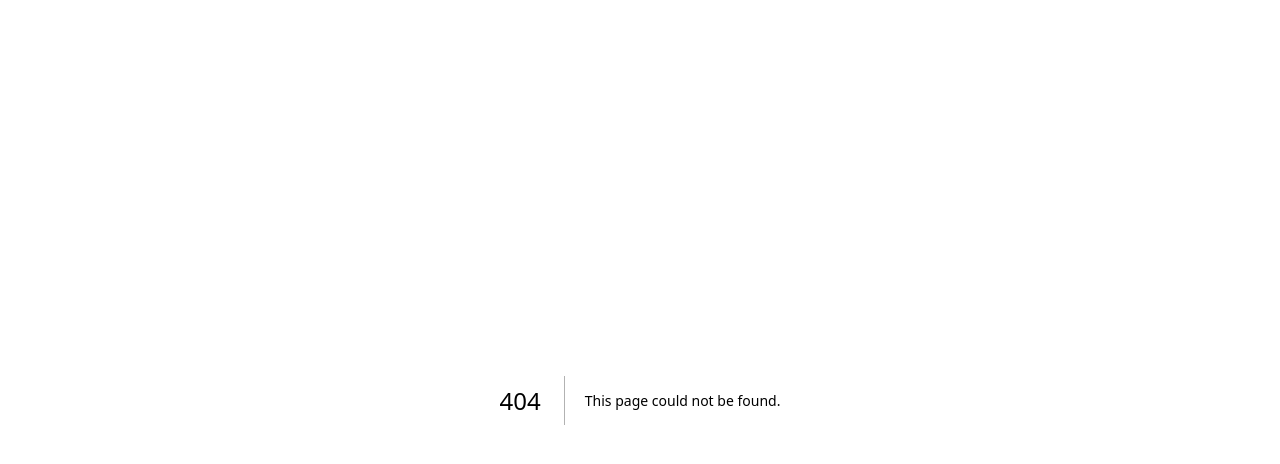
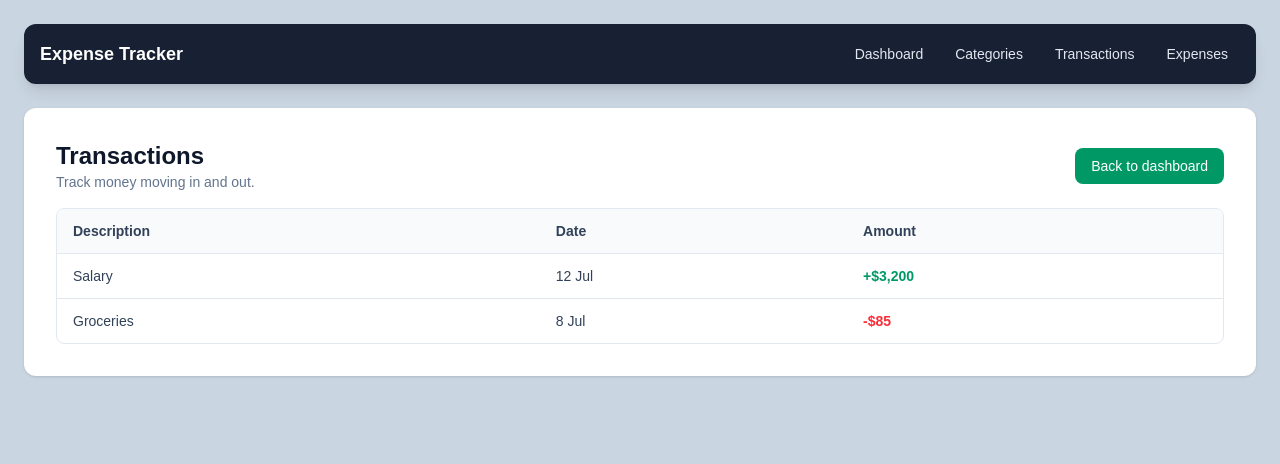
Before and after one commit to kennzuki/saas-expense-tracker, a Next.js app: page /transactions in a window 1280 px wide. Before the commit this address had no page. Shown: the top 464 px of the page. Built offline with nearby package versions, Linux system fonts and the light colour scheme.

Commit message:
feat:navbar and categories,transactions and expenses initial ui

```diff
--- /dev/null
+++ b/app/categories/page.tsx
@@ -0,0 +1,38 @@
+import Link from "next/link";
+import { Navbar } from "../components/navbar";
+
+export default function CategoriesPage() {
+  return (
+    <div className="min-h-screen bg-slate-300 p-6">
+      <div className="mx-auto max-w-7xl">
+        <Navbar />
+
+        <div className="rounded-xl bg-white p-8 shadow">
+          <div className="mb-4 flex items-center justify-between">
+            <div>
+              <h1 className="text-2xl font-semibold text-slate-900">Categories</h1>
+              <p className="text-sm text-slate-500">Organize your spending by category.</p>
+            </div>
+            <Link href="/dashboard" className="rounded-lg bg-emerald-600 px-4 py-2 text-sm font-medium text-white hover:bg-emerald-700">
+              Back to dashboard
+            </Link>
+          </div>
+
+          <div className="grid gap-4 md:grid-cols-3">
+            {[
+              { name: "Food", amount: "$320" },
+              { name: "Travel", amount: "$180" },
+              { name: "Entertainment", amount: "$95" },
+            ].map((category) => (
+              <div key={category.name} className="rounded-lg border border-slate-200 p-4">
+                <h2 className="font-semibold text-slate-900">{category.name}</h2>
+                <p className="mt-2 text-sm text-slate-500">Spent this month</p>
+                <p className="text-2xl font-bold text-emerald-600">{category.amount}</p>
+              </div>
+            ))}
+          </div>
+        </div>
+      </div>
+    </div>
+  );
+}
--- /dev/null
+++ b/app/components/navbar.tsx
@@ -0,0 +1,32 @@
+import Link from "next/link";
+
+const links = [
+  { href: "/dashboard", label: "Dashboard" },
+  { href: "/categories", label: "Categories" },
+  { href: "/transactions", label: "Transactions" },
+  { href: "/expenses", label: "Expenses" },
+];
+
+export function Navbar() {
+  return (
+    <nav className="mb-6 rounded-xl bg-slate-900/95 px-4 py-3 shadow-lg">
+      <div className="mx-auto flex max-w-7xl flex-wrap items-center justify-between gap-3">
+        <Link href="/dashboard" className="text-lg font-semibold text-white">
+          Expense Tracker
+        </Link>
+
+        <div className="flex flex-wrap gap-2">
+          {links.map(({ href, label }) => (
+            <Link
+              key={href}
+              href={href}
+              className="rounded-lg px-3 py-2 text-sm font-medium text-slate-200 transition hover:bg-slate-800 hover:text-white"
+            >
+              {label}
+            </Link>
+          ))}
+        </div>
+      </div>
+    </nav>
+  );
+}
--- a/app/dashboard/page.tsx
+++ b/app/dashboard/page.tsx
@@ -4,11 +4,13 @@ import {
   TrendingUp,
   Wallet,
 } from "lucide-react";
+import { Navbar } from "../components/navbar";
 
 export default function DashboardPage() {
   return (
     <div className="min-h-screen bg-slate-300 p-6">
       <div className="mx-auto max-w-7xl space-y-6">
+        <Navbar />
         <div className="flex items-center justify-between">
           <div>
             <h1 className="text-3xl text-green-500 font-bold">Dashboard</h1>
--- /dev/null
+++ b/app/expenses/page.tsx
@@ -0,0 +1,40 @@
+import Link from "next/link";
+import { Navbar } from "../components/navbar";
+
+export default function ExpensesPage() {
+  return (
+    <div className="min-h-screen bg-slate-300 p-6">
+      <div className="mx-auto max-w-7xl">
+        <Navbar />
+
+        <div className="rounded-xl bg-white p-8 shadow">
+          <div className="mb-4 flex items-center justify-between">
+            <div>
+              <h1 className="text-2xl font-semibold text-slate-900">Expenses</h1>
+              <p className="text-sm text-slate-500">See where your money goes every month.</p>
+            </div>
+            <Link href="/dashboard" className="rounded-lg bg-emerald-600 px-4 py-2 text-sm font-medium text-white hover:bg-emerald-700">
+              Back to dashboard
+            </Link>
+          </div>
+
+          <div className="grid gap-4 md:grid-cols-2">
+            {[
+              { title: "Subscriptions", amount: "$49.99" },
+              { title: "Utilities", amount: "$128.40" },
+              { title: "Dining", amount: "$76.20" },
+              { title: "Transport", amount: "$54.10" },
+            ].map((expense) => (
+              <div key={expense.title} className="rounded-lg border border-slate-200 p-4">
+                <div className="flex items-center justify-between">
+                  <h2 className="font-semibold text-slate-900">{expense.title}</h2>
+                  <p className="font-bold text-red-500">{expense.amount}</p>
+                </div>
+              </div>
+            ))}
+          </div>
+        </div>
+      </div>
+    </div>
+  );
+}
--- /dev/null
+++ b/app/transactions/page.tsx
@@ -0,0 +1,48 @@
+import Link from "next/link";
+import { Navbar } from "../components/navbar";
+
+export default function TransactionsPage() {
+  return (
+    <div className="min-h-screen bg-slate-300 p-6">
+      <div className="mx-auto max-w-7xl">
+        <Navbar />
+
+        <div className="rounded-xl bg-white p-8 shadow">
+          <div className="mb-4 flex items-center justify-between">
+            <div>
+              <h1 className="text-2xl font-semibold text-slate-900">Transactions</h1>
+              <p className="text-sm text-slate-500">Track money moving in and out.</p>
+            </div>
+            <Link href="/dashboard" className="rounded-lg bg-emerald-600 px-4 py-2 text-sm font-medium text-white hover:bg-emerald-700">
+              Back to dashboard
+            </Link>
+          </div>
+
+          <div className="overflow-hidden rounded-lg border border-slate-200">
+            <table className="w-full text-left text-sm text-slate-700">
+              <thead className="bg-slate-50">
+                <tr>
+                  <th className="px-4 py-3">Description</th>
+                  <th className="px-4 py-3">Date</th>
+                  <th className="px-4 py-3">Amount</th>
+                </tr>
+              </thead>
+              <tbody>
+                <tr className="border-t border-slate-200">
+                  <td className="px-4 py-3">Salary</td>
+                  <td className="px-4 py-3">12 Jul</td>
+                  <td className="px-4 py-3 font-semibold text-emerald-600">+$3,200</td>
+                </tr>
+                <tr className="border-t border-slate-200">
+                  <td className="px-4 py-3">Groceries</td>
+                  <td className="px-4 py-3">8 Jul</td>
+                  <td className="px-4 py-3 font-semibold text-red-500">-$85</td>
+                </tr>
+              </tbody>
+            </table>
+          </div>
+        </div>
+      </div>
+    </div>
+  );
+}
```
